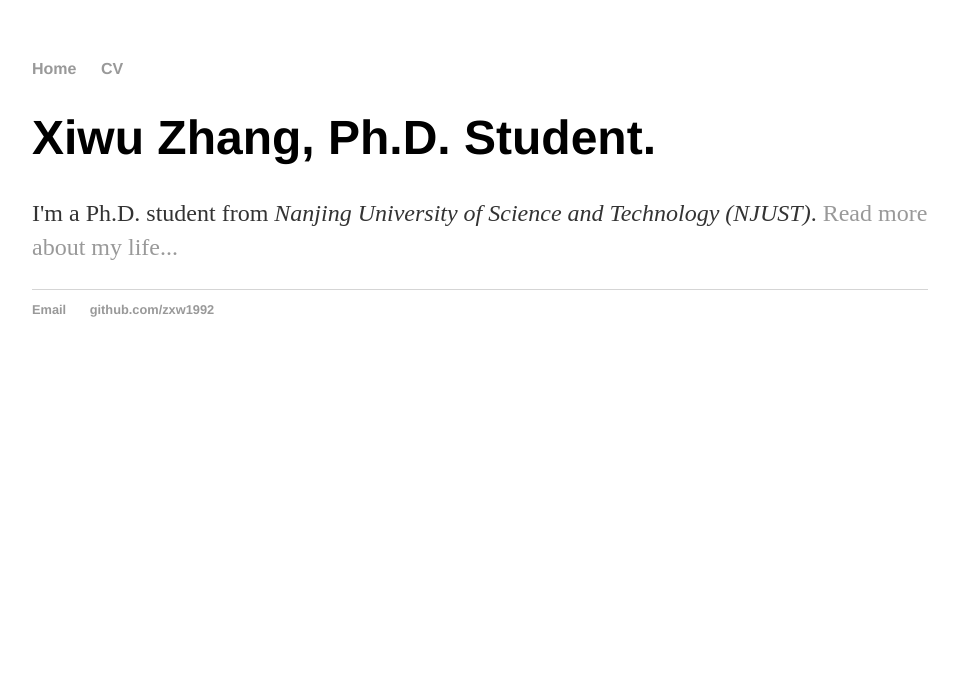
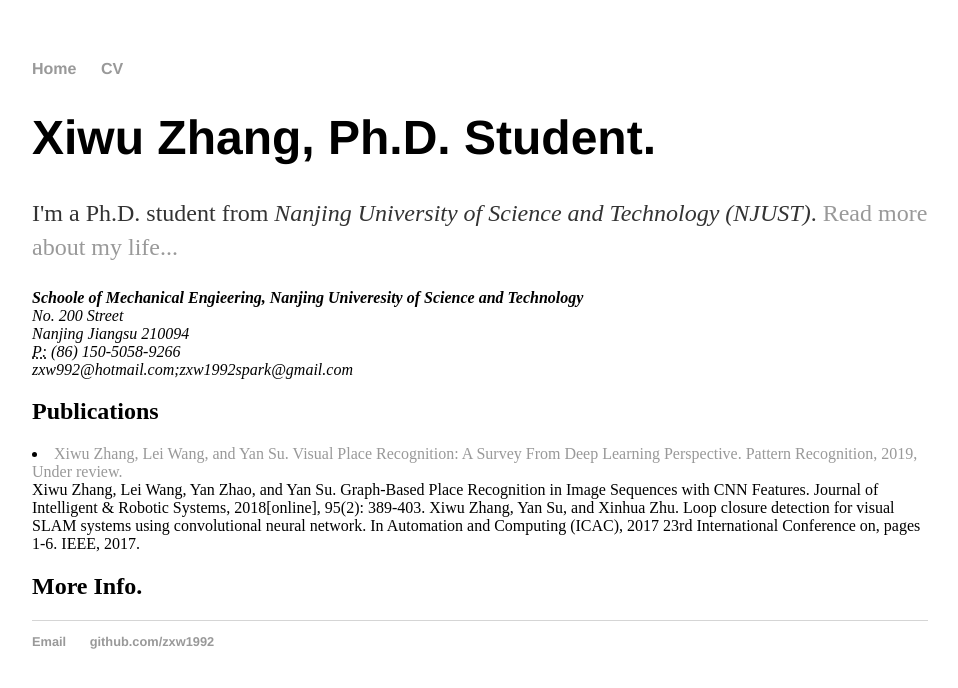
Before and after one commit to zxw1992/zxw1992.github.io, a Jekyll site: the page built from index.html, in a window 1280 px wide. Shown: the top 688 px of the page, without its empty margins (160-1118 px from the left). Built offline with Jekyll 4.4.1, drawn with Linux system fonts in a browser that asks for light colours.

Commit message:
Update index.html
update

```diff
--- a/index.html
+++ b/index.html
@@ -5,5 +5,21 @@ title: Xiwu Zhang, Ph.D
 		<div class="container">
     		<div class="blurb">
         		<h1>Xiwu Zhang, Ph.D. Student.</h1>
-				<p>I'm a Ph.D. student from <em>Nanjing University of Science and Technology (NJUST)</em>. <a href="/about">Read more about my life...</a></p>
+				<p>I'm a Ph.D. student from <em>Nanjing University of Science and Technology (NJUST)</em>. <a>Read more about my life...</a></p>
+
+					<address>
+					<strong>Schoole of Mechanical Engieering, Nanjing Univeresity of Science and Technology</strong><br>
+					No. 200 Street<br>
+					Nanjing Jiangsu 210094<br>
+					<abbr title="phone">P:</abbr> (86) 150-5058-9266<br>
+					<span class="obfuscate">zxw992@hotmail.com;zxw1992spark@gmail.com</span>
+					</address>
+
+			<h2>Publications</h2>
+					<li><a >Xiwu Zhang, Lei Wang, and Yan Su. Visual Place Recognition: A Survey From Deep Learning Perspective. Pattern Recognition, 2019, Under review.</a></li>
+					Xiwu Zhang, Lei Wang, Yan Zhao, and Yan Su. Graph-Based Place Recognition in Image Sequences with CNN Features. Journal of Intelligent & Robotic Systems, 2018[online], 95(2): 389-403.
+					Xiwu Zhang, Yan Su, and Xinhua Zhu. Loop closure detection for visual SLAM systems using convolutional neural network. In Automation and Computing (ICAC), 2017 23rd International Conference on, pages 1-6. IEEE, 2017.
+
+			<h2>More Info.</h2>
+
     		</div><!-- /.blurb -->
```
